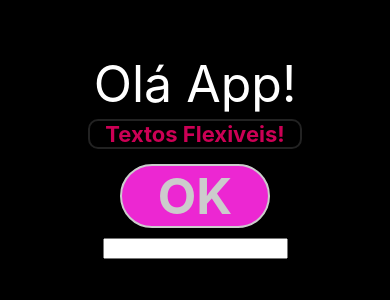
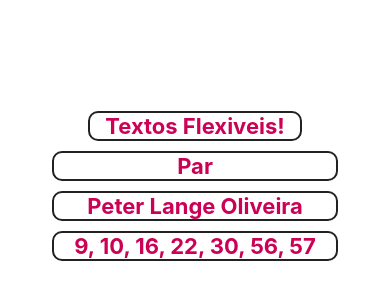
Before and after one commit to Peter-loliveira/Estudos_React_Native, a React Native app in the folder exercicios/: screen / in a window 390 px wide. Shown: the part 266-566 px from the top of the page. Built offline with nearby package versions, Linux system fonts and the light colour scheme.

Commit message:
Novos componentes
Criação de mais componentes com novas funcionalidades

```diff
--- a/exercicios/src/App.js
+++ b/exercicios/src/App.js
@@ -1,7 +1,9 @@
 import React from "react";
 import { View, Text, StyleSheet } from "react-native";
+
 import Botao from "./components/Botao";
 import Inputs from "./components/Inputs";
+import ParImpar from "./components/ParImpar";
 
 //Componentes da Aplicação
 import Simples from "./components/Simples";
@@ -12,8 +14,9 @@ export default class App extends React.Component {
       <View style = {styles.container}>
         <Text style = {styles.f20}>Olá App!</Text>
 		<Simples style = {styles.f20} texto = 'Flexiveis!'/>
-		<Botao textoBotao = 'OK' />
-		<Inputs />
+		<ParImpar numero = {320} />
+		{/* <Botao textoBotao = 'OK' />
+		<Inputs /> */}
       </View>
     );
   }
@@ -24,7 +27,7 @@ const styles = StyleSheet.create({
 		flex:1,
 		justifyContent: "center",
 		alignItems: 'center',
-		backgroundColor: '#000'
+		// backgroundColor: '#000'
 	},
 	f20: {
 		fontSize: 50,
--- a/exercicios/src/components/Botao.js
+++ b/exercicios/src/components/Botao.js
@@ -1,9 +1,10 @@
 import React from 'react'
-import { Text } from 'react-native'
+import { Button } from 'react-native'
 
 import Padrao from '../estilo/Padrao'
 
 export default (props) =>
-    <Text style = {Padrao.botao}>
-        {props.textoBotao}
-    </Text>
+        <Button style = {Padrao.botao}
+            title="Right button"
+            onPress={() => Alert.alert('Pressione aqui')}
+        />
--- a/exercicios/src/components/Inputs/index.js
+++ b/exercicios/src/components/Inputs/index.js
@@ -1,3 +1,10 @@
-import React from 'react'
+import React from "react";
+import { TextInput } from "react-native";
+import Padrao from "../../estilo/Padrao";
 
-export default () => <input ></input>
+export default () => (
+    <TextInput
+        style={Padrao.inp}
+        placeholder="Seu texto aqui"
+        />
+);
--- /dev/null
+++ b/exercicios/src/components/Multi.js
@@ -0,0 +1,32 @@
+import React from 'react'
+import { Text } from 'react-native'
+
+import Padrao from '../estilo/Padrao'
+
+const Inverter = props => {
+    const inv = props.texto.split('').reverse().join('')
+    return <Text style = {Padrao.ex}>{inv}</Text>
+}
+
+const MegaSena = props => {
+    const [min, max] = [0, 60]
+    const numeros = Array(props.numeros || 6). fill(0)
+
+    for (let i = 0; i < numeros.length; i++) {
+        let novo = 0
+        while (numeros.includes(novo)) {
+            novo = Math.floor(Math.random() * (max - min - 1)) + min
+         }
+         numeros[i] = novo
+    }
+    numeros.sort((a, b) => a - b)
+    return <Text style = {Padrao.ex}> { numeros.join(', ') } </Text>
+}
+
+
+/* determina o que vai ser exportado, retirando assim a necessidade de exportar em cada uma das funções*/
+
+export { Inverter, MegaSena } //Não é necessário exportar Inverter, já que ele é exportado por default
+
+/* Exporta Inverter por padrão */
+export default Inverter
--- /dev/null
+++ b/exercicios/src/components/ParImpar/index.js
@@ -0,0 +1,28 @@
+import React from "react";
+import { View, Text, _Text } from 'react-native'
+
+import Padrao from "../../estilo/Padrao";
+import Inverter,  { MegaSena } from "../Multi";
+
+function parOuImpar(num) {
+    const resultado = num % 2 == 0 ? 'Par' : 'Impar'
+    return <Text style = {Padrao.ex}>{resultado}</Text>
+
+}
+export default props => (
+    <View>
+        {/* 1ª estratégia renderizando com JS no próprio comp */}
+        {/* <Text>
+            {
+                //     // props.numero % 2 == 0
+                //     // ? <Text style = {Padrao.ex}>Par</Text>
+                //     // : <Text style = {Padrao.ex}>Impar</Text>
+                // }
+            </Text> */}
+        {/* 2ª estratégia renderizando com função */}
+        {parOuImpar(props.numero)}
+        <Inverter texto = 'arievilO egnaL reteP' />
+
+    <MegaSena numeros = {7} /* Total de numeros gerados *//>
+    </View>
+)
--- a/exercicios/src/estilo/Padrao.js
+++ b/exercicios/src/estilo/Padrao.js
@@ -10,6 +10,7 @@ export default StyleSheet.create({
     fontSize: 22,
     fontWeight: "bold",
     color: "#c05",
+    textAlign: 'center',
   },
   botao: {
     marginTop: 10,
@@ -21,12 +22,14 @@ export default StyleSheet.create({
     borderRadius: 50,
     fontWeight: "bold",
     color: "#ccc",
-    border: '2px solid',
+    borderRadius: 50,
   },
   inp: {
+    width: 200,
     marginTop: 5,
     fontSize: 20,
-    backgroundColor: '#3c5',
+    backgroundColor: '#fff',
+    color: '#c05',
   }
 
 });
```
